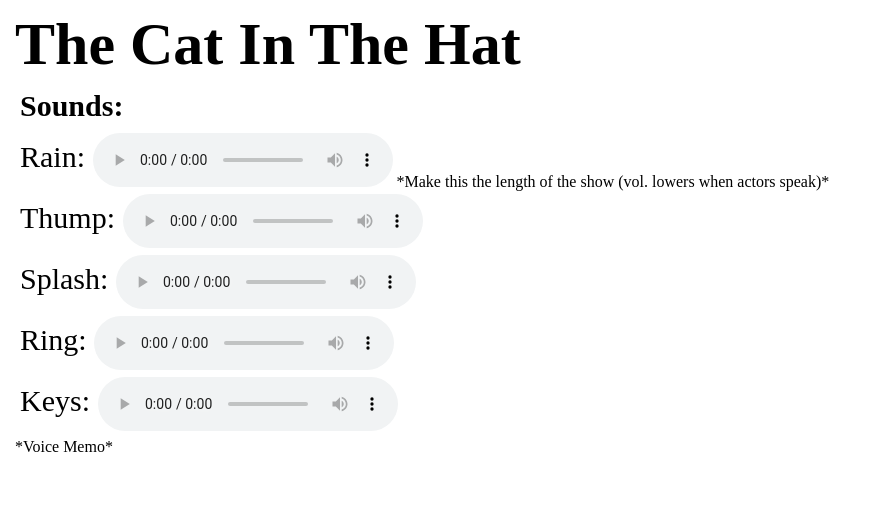
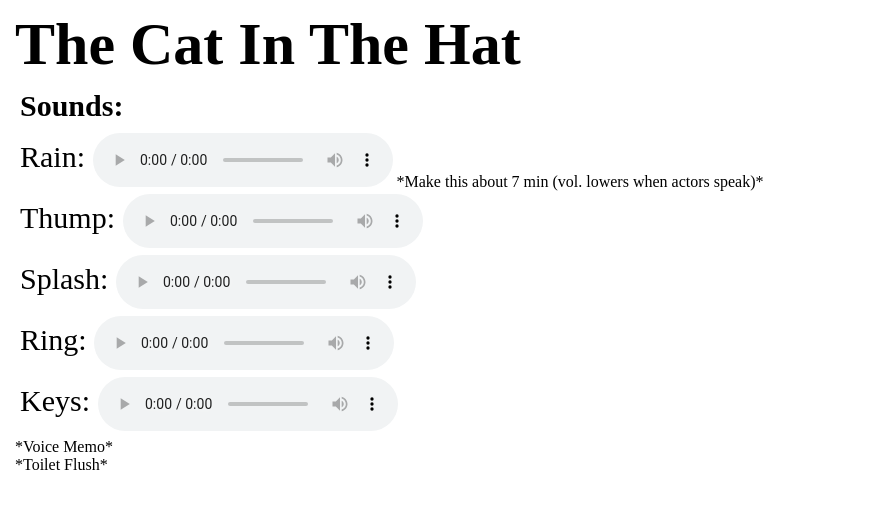
Before and after one commit to glz-diego/CatInTheHat, a plain HTML site: page index.html in a window 1280 px wide. Shown: the whole page, without its empty margins (0-877 px from the left). Drawn offline with Linux system fonts and the light colour scheme.

Commit message:
Update index.html

```diff
--- a/index.html
+++ b/index.html
@@ -26,11 +26,12 @@
 	<h1>The Cat In The Hat</h1>
 	<h2>Sounds:</h2>
 	<!--audio-->
-	<span>Rain: </span><audio src="rain.mp3" controls></audio> *Make this the length of the show (vol. lowers when actors speak)*<br>
+	<span>Rain: </span><audio src="rain.mp3" controls></audio> *Make this about 7 min (vol. lowers when actors speak)*<br>
 	<span>Thump: </span><audio src="thump.mp3" controls></audio><br>
 	<span>Splash: </span><audio src="splash.mp3" controls></audio><br>
 	<span>Ring: </span><audio src="Ring.mp3" controls></audio><br>
 	<span>Keys: </span><audio src="Keys.mp3" controls></audio><br>
-	*Voice Memo*
+	*Voice Memo*<br>
+	*Toilet Flush*
 </body>
 </html>
```
